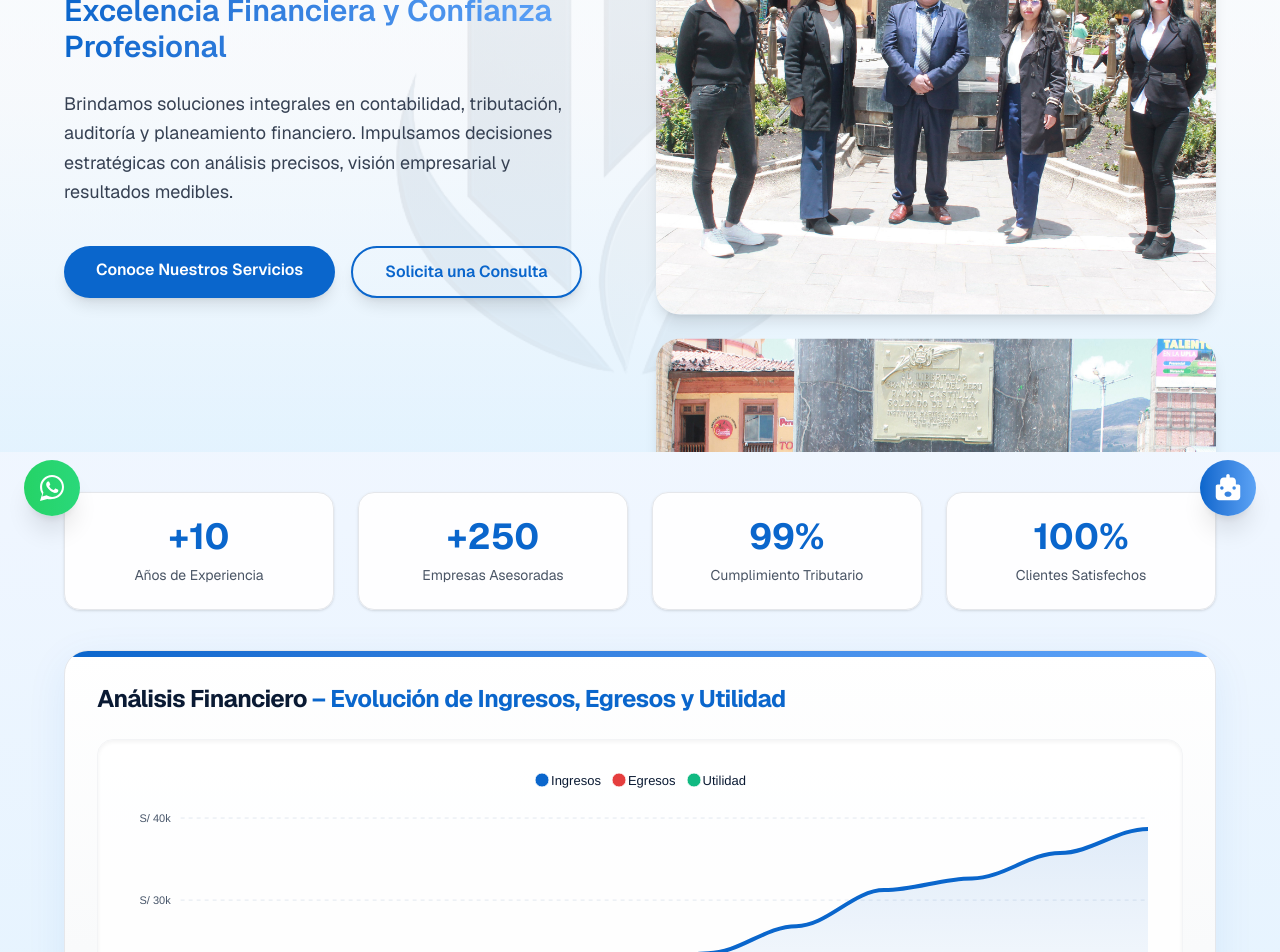
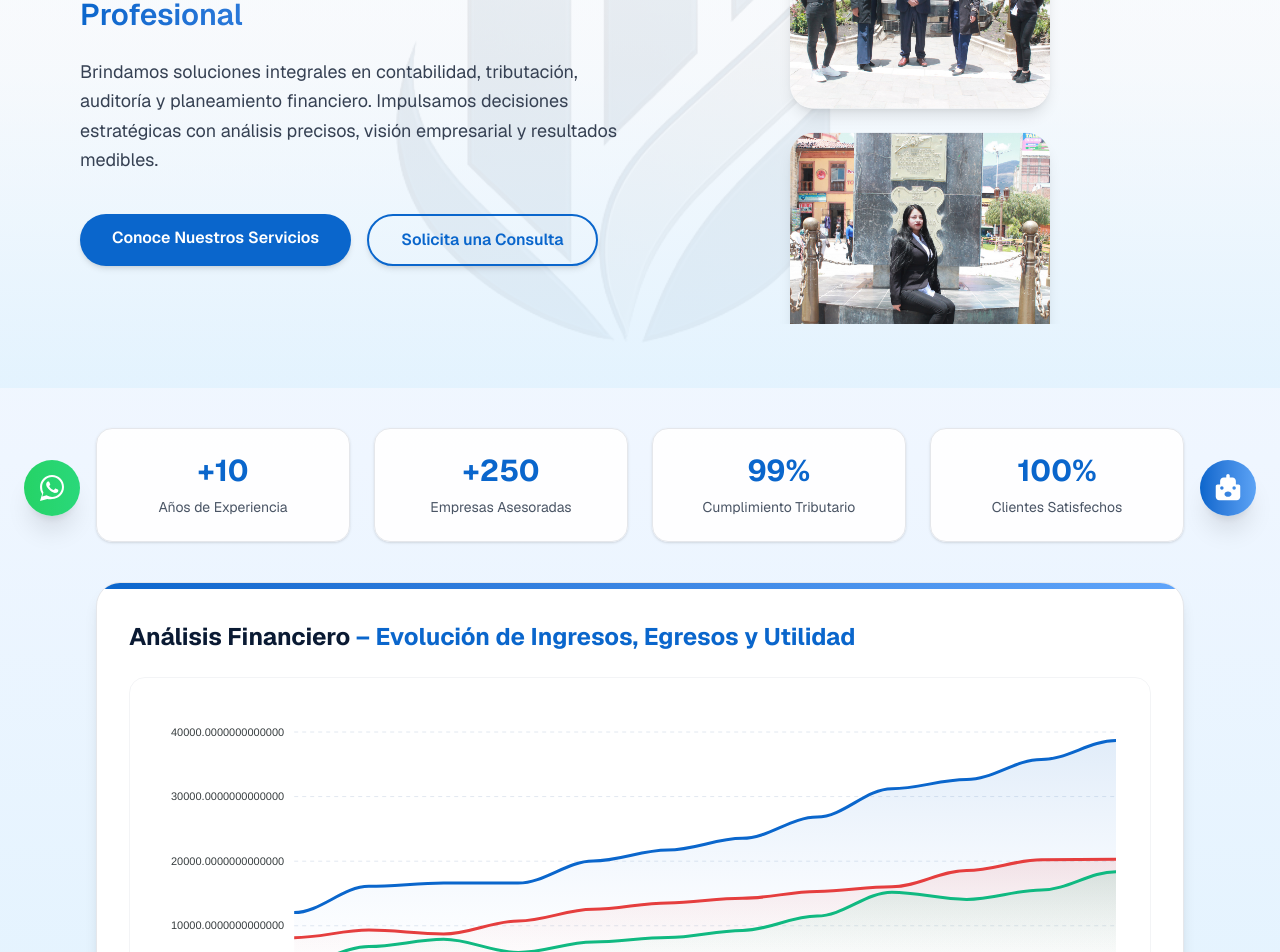
Before and after one commit to Stiph01/reivaj, a Next.js app: page / in a window 1280 px wide. Shown: the part 260-1212 px from the top of the page. Built offline with nearby package versions, Linux system fonts and the light colour scheme.

Commit message:
Update page.js

```diff
--- a/src/app/page.js
+++ b/src/app/page.js
@@ -23,7 +23,6 @@ export default function Home() {
     { mes: "Nov", ingresos: 35000, egresos: 20000 },
     { mes: "Dic", ingresos: 38000, egresos: 21000 },
   ])
-  const [chartHeight, setChartHeight] = useState(420)
 
   useEffect(() => {
     const utilidad = data.map((d) => d.ingresos - d.egresos)
@@ -47,21 +46,9 @@ export default function Home() {
     return () => clearInterval(interval)
   }, [])
 
-  useEffect(() => {
-    const setH = () => {
-      const w = window.innerWidth
-      if (w < 640) setChartHeight(300)
-      else if (w < 1024) setChartHeight(360)
-      else setChartHeight(420)
-    }
-    setH()
-    window.addEventListener("resize", setH)
-    return () => window.removeEventListener("resize", setH)
-  }, [])
-
   const options = {
     chart: { type: "area", toolbar: { show: false } },
-    stroke: { width: 4, curve: "smooth" },
+    stroke: { width: 3, curve: "smooth" },
     colors: ["#0A66CC", "#E53E3E", "#10B981"],
     dataLabels: { enabled: false },
     grid: { borderColor: "#E2E8F0", strokeDashArray: 4 },
@@ -75,25 +62,11 @@ export default function Home() {
         gradientToColors: ["#60A5FA", "#FCA5A5", "#6EE7B7"],
       },
     },
-    markers: { size: 0 },
-    xaxis: {
-      categories: data.map((d) => d.mes),
-      labels: { style: { fontSize: "12px", colors: "#64748B" } },
+    xaxis: { categories: data.map((d) => d.mes) },
+    tooltip: {
+      theme: "dark",
+      y: { formatter: (val) => `S/ ${val.toLocaleString("es-PE")}` },
     },
-    yaxis: {
-      labels: { formatter: (v) => `S/ ${v / 1000}k`, style: { colors: "#475569" } },
-    },
-    legend: {
-      position: "top",
-      horizontalAlign: "center",
-      fontSize: "13px",
-      labels: { colors: "#0A1A33" },
-    },
-    tooltip: { theme: "dark", y: { formatter: (val) => `S/ ${val.toLocaleString("es-PE")}` } },
-    responsive: [
-      { breakpoint: 640, options: { stroke: { width: 3 } } },
-      { breakpoint: 1024, options: { stroke: { width: 3.5 } } },
-    ],
   }
 
   const fotos = [
@@ -108,56 +81,66 @@ export default function Home() {
   const duplicated = [...fotos, ...fotos]
 
   return (
-    <div className="font-sans text-gray-900 flex flex-col items-center justify-center bg-gradient-to-b from-[#F8FAFC] via-[#EFF6FF] to-[#E0F2FE]">
-      <section className="relative w-full min-h-[80vh] flex flex-col lg:flex-row items-center justify-center gap-10 lg:gap-14 px-5 sm:px-8 lg:px-16 py-10 sm:py-14 overflow-hidden">
+    <div className="font-sans text-gray-900 flex flex-col items-center bg-gradient-to-b from-[#F8FAFC] via-[#EFF6FF] to-[#E0F2FE]">
+      <section className="relative w-full flex flex-col lg:flex-row items-center justify-center px-5 sm:px-10 lg:px-20 py-10 lg:py-16 overflow-hidden">
         <Image
           src="/images/9486e528-852c-46ba-8212-f7a6f55da614.png"
-          alt="Fondo corporativo Reivaj"
+          alt="Fondo corporativo"
           fill
           priority
-          sizes="100vw"
           className="object-cover object-center opacity-20"
         />
         <div className="absolute inset-0 bg-gradient-to-b from-white/70 via-[#F8FAFC]/60 to-[#E0F2FE]/80" />
 
-        <div className="w-full lg:w-1/2 max-w-2xl space-y-5 sm:space-y-6 relative z-10 text-center lg:text-left">
-          <h1 className="text-4xl sm:text-5xl lg:text-6xl font-extrabold leading-tight tracking-tight">Reivaj Consultoría</h1>
+        <div className="w-full lg:w-1/2 max-w-xl space-y-6 relative z-10 text-center lg:text-left">
+          <h1 className="text-4xl sm:text-5xl lg:text-6xl font-extrabold leading-tight">
+            Reivaj Consultoría
+          </h1>
           <h2 className="text-xl sm:text-2xl lg:text-3xl font-semibold bg-gradient-to-r from-[#0A66CC] to-[#60A5FA] text-transparent bg-clip-text">
             Excelencia Financiera y Confianza Profesional
           </h2>
-          <p className="text-gray-700 text-base sm:text-lg leading-relaxed mx-auto lg:mx-0 max-w-xl">
-            Brindamos soluciones integrales en contabilidad, tributación, auditoría y planeamiento financiero. Impulsamos decisiones estratégicas con análisis precisos, visión empresarial y resultados medibles.
+          <p className="text-gray-700 text-base sm:text-lg leading-relaxed">
+            Brindamos soluciones integrales en contabilidad, tributación,
+            auditoría y planeamiento financiero. Impulsamos decisiones
+            estratégicas con análisis precisos, visión empresarial y resultados
+            medibles.
           </p>
-          <div className="flex flex-col sm:flex-row justify-center lg:justify-start gap-3 sm:gap-4 pt-2 sm:pt-4">
-            <Link href="/servicios" className="bg-[#0A66CC] hover:bg-[#084b99] text-white font-semibold px-6 sm:px-8 py-3 rounded-full shadow-lg transition-all">
+          <div className="flex flex-col sm:flex-row justify-center lg:justify-start gap-4 pt-4">
+            <Link
+              href="/servicios"
+              className="bg-[#0A66CC] hover:bg-[#084b99] text-white font-semibold px-6 sm:px-8 py-3 rounded-full shadow-md transition-all"
+            >
               Conoce Nuestros Servicios
             </Link>
-            <Link href="/contacto" className="border-2 border-[#0A66CC] text-[#0A66CC] hover:bg-[#0A66CC] hover:text-white font-semibold px-6 sm:px-8 py-3 rounded-full shadow-lg transition-all">
+            <Link
+              href="/contacto"
+              className="border-2 border-[#0A66CC] text-[#0A66CC] hover:bg-[#0A66CC] hover:text-white font-semibold px-6 sm:px-8 py-3 rounded-full shadow-md transition-all"
+            >
               Solicita una Consulta
             </Link>
           </div>
         </div>
 
-        <div className="w-full lg:w-1/2 relative z-10">
-          <div className="mx-auto w-[80vw] sm:w-[420px] lg:w-[520px] xl:w-[560px] min-h-[320px] sm:min-h-[520px] lg:min-h-[600px] relative overflow-visible">
+        <div className="w-full lg:w-1/2 mt-10 lg:mt-0 relative z-10">
+          <div className="mx-auto w-[90vw] sm:w-[420px] lg:w-[520px] min-h-[320px] sm:min-h-[520px] relative overflow-hidden">
             <motion.div
               animate={{ y: ["0%", "-100%"] }}
-              transition={{ repeat: Infinity, duration: 26, ease: "linear" }}
+              transition={{ repeat: Infinity, duration: 28, ease: "linear" }}
               className="absolute top-0 left-1/2 -translate-x-1/2 flex flex-col gap-4 sm:gap-6"
             >
               {duplicated.map((src, i) => (
                 <motion.div
                   key={i}
-                  className="rounded-2xl sm:rounded-3xl overflow-hidden shadow-lg transition-all flex-shrink-0"
-                  whileHover={{ scale: 1.04 }}
+                  className="rounded-2xl sm:rounded-3xl overflow-hidden shadow-lg flex-shrink-0"
+                  whileHover={{ scale: 1.03 }}
                 >
                   <Image
                     src={src}
                     alt={`Equipo Reivaj ${i + 1}`}
-                    width={560}
-                    height={560}
-                    sizes="(max-width: 640px) 80vw, (max-width: 1024px) 420px, 560px"
-                    className="object-cover aspect-square w-[80vw] max-w-[560px] sm:w-[420px] lg:w-[520px] xl:w-[560px] h-auto"
+                    width={400}
+                    height={400}
+                    sizes="(max-width: 640px) 90vw, (max-width: 1024px) 420px, 520px"
+                    className="object-cover w-full aspect-square"
                   />
                 </motion.div>
               ))}
@@ -166,7 +149,7 @@ export default function Home() {
         </div>
       </section>
 
-      <section className="w-full max-w-6xl grid grid-cols-2 sm:grid-cols-4 gap-4 sm:gap-6 px-5 sm:px-6 lg:px-0 text-center py-10">
+      <section className="w-full max-w-6xl grid grid-cols-2 sm:grid-cols-4 gap-4 sm:gap-6 px-5 sm:px-8 text-center py-10">
         {[
           ["+10", "Años de Experiencia"],
           ["+250", "Empresas Asesoradas"],
@@ -175,38 +158,32 @@ export default function Home() {
         ].map(([v, l]) => (
           <motion.div
             key={l}
-            whileHover={{ scale: 1.03, y: -2 }}
-            transition={{ type: "spring", stiffness: 250, damping: 16 }}
+            whileHover={{ scale: 1.03 }}
             className="p-5 sm:p-6 bg-white/95 border border-gray-200 rounded-2xl shadow-sm"
           >
-            <h3 className="text-2xl sm:text-3xl lg:text-4xl font-bold text-[#0A66CC]">{v}</h3>
-            <p className="text-xs sm:text-sm text-gray-600 mt-2">{l}</p>
+            <h3 className="text-2xl sm:text-3xl font-bold text-[#0A66CC]">{v}</h3>
+            <p className="text-sm text-gray-600 mt-2">{l}</p>
           </motion.div>
         ))}
       </section>
 
-      <section className="block w-full max-w-6xl px-5 sm:px-6 lg:px-0 pb-16">
-        <div className="relative bg-gradient-to-b from-[#ffffff] via-[#F9FAFB] to-[#EFF6FF] border border-gray-200 rounded-3xl shadow-[0_10px_40px_rgba(10,102,204,0.08)] overflow-hidden">
-          <div className="absolute top-0 left-0 w-full h-1.5 bg-gradient-to-r from-[#0A66CC] to-[#60A5FA]" />
-          <div className="relative px-4 sm:px-6 lg:px-8 pt-8 pb-6">
-            <h3 className="text-lg sm:text-2xl font-bold text-[#0A1A33] tracking-tight mb-4 sm:mb-6 text-center sm:text-left">
-              Análisis Financiero<span className="text-[#0A66CC]"> – Evolución de Ingresos, Egresos y Utilidad</span>
+      <section className="w-full max-w-6xl px-5 sm:px-8 pb-16">
+        <div className="bg-white border border-gray-200 rounded-3xl shadow-lg overflow-hidden">
+          <div className="w-full h-1.5 bg-gradient-to-r from-[#0A66CC] to-[#60A5FA]" />
+          <div className="px-5 sm:px-8 pt-8 pb-6">
+            <h3 className="text-xl sm:text-2xl font-bold text-[#0A1A33] mb-4 sm:mb-6 text-center sm:text-left">
+              Análisis Financiero
+              <span className="text-[#0A66CC]">
+                {" "}
+                – Evolución de Ingresos, Egresos y Utilidad
+              </span>
             </h3>
-            <div className="bg-white/80 border border-gray-100 rounded-2xl shadow-inner p-3 sm:p-4 lg:p-6">
-              <Chart options={options} series={series} type="area" height={chartHeight} />
+            <div className="bg-white/80 border border-gray-100 rounded-2xl p-4 sm:p-6">
+              <Chart options={options} series={series} type="area" height={350} />
             </div>
           </div>
         </div>
       </section>
-
-      <style jsx global>{`
-        @keyframes fadeIn {
-          from { opacity: 0; transform: translateY(30px); }
-          to { opacity: 1; transform: translateY(0); }
-        }
-        .animate-fadeIn { animation: fadeIn 1.2s ease-out; }
-        .animate-slideUp { animation: fadeIn 1.4s ease-out; }
-      `}</style>
     </div>
   )
 }
```
